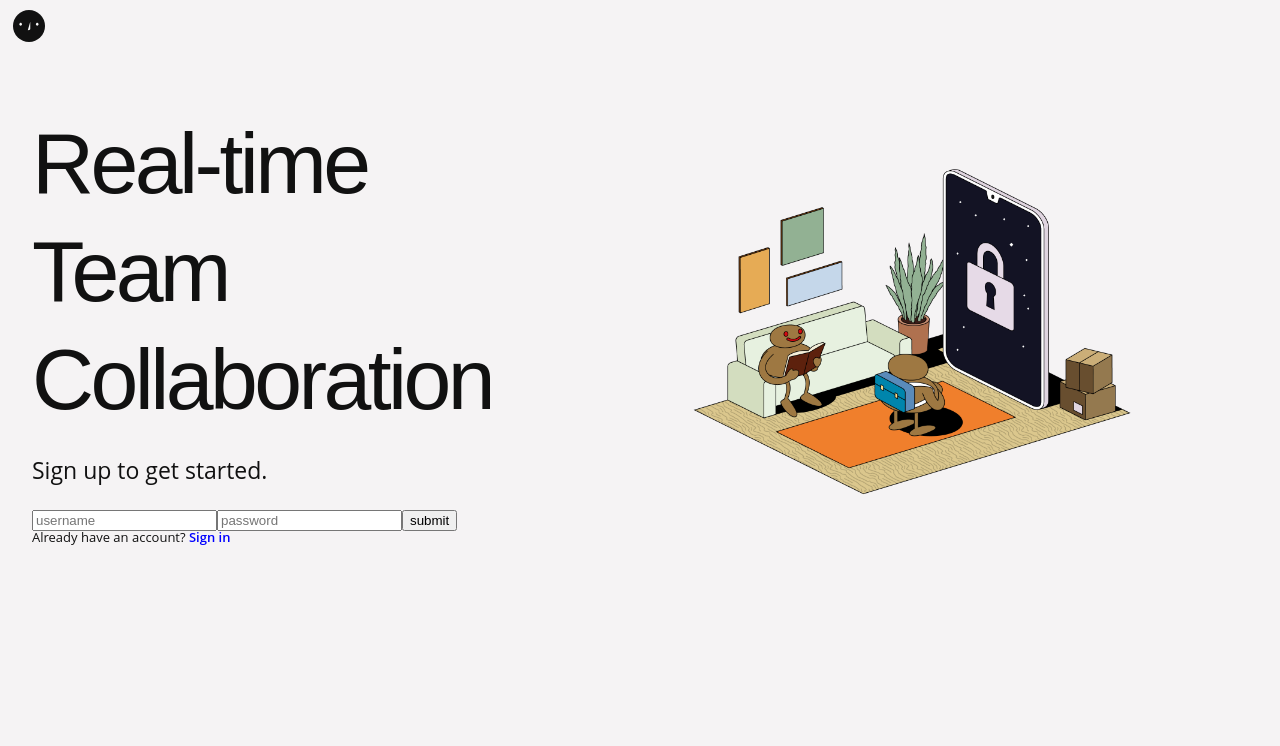
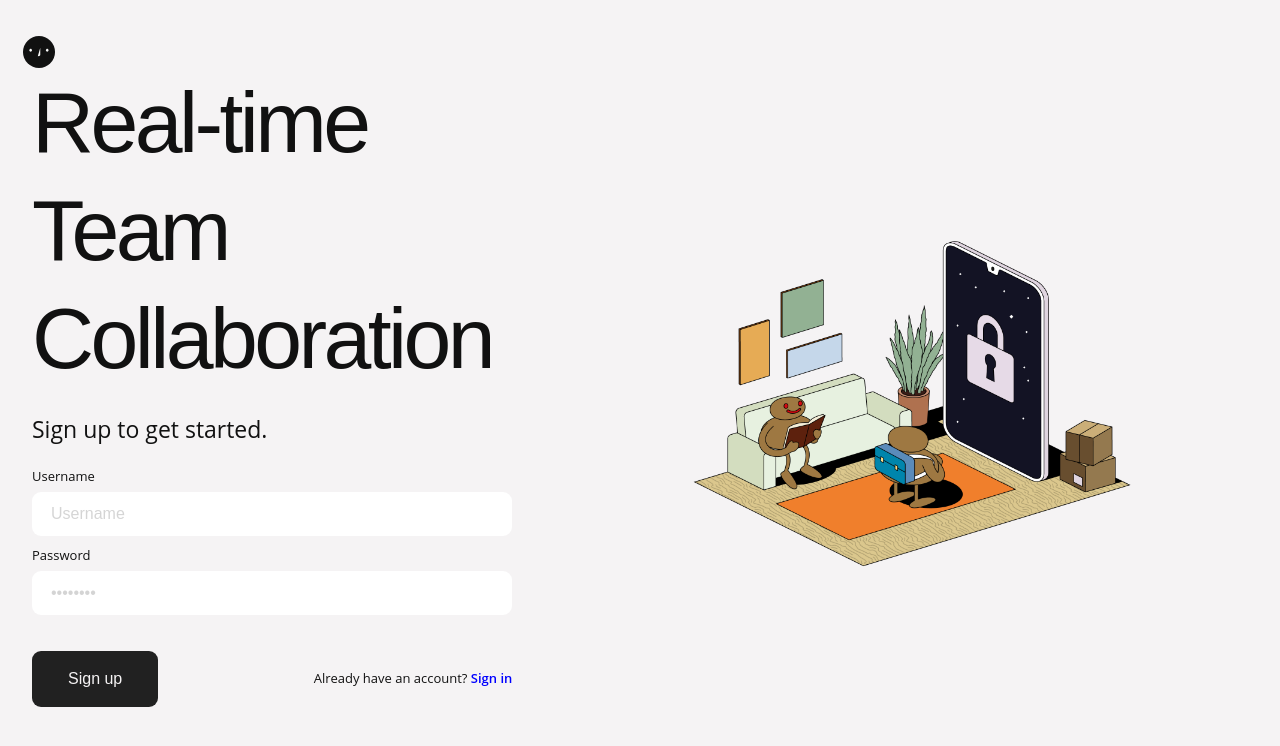
Before and after one commit to nnsncl/kwick, a React (Create React App) app in the folder app/: page /signup in a window 1280 px wide. Shown: the top 746 px of the page. Built offline with nearby package versions, Linux system fonts and the light colour scheme.

Commit message:
Consume new components

```diff
--- a/app/src/components/Header/styles/Header.js
+++ b/app/src/components/Header/styles/Header.js
@@ -1,7 +1,7 @@
 import styled from 'styled-components';
 
 export const HeaderWrapper = styled.nav`
-  padding: 1rem 1.3rem;
+  padding: 3.6rem 2.3rem;
   display: flex;
   align-items: center;
   justify-content: space-between;
--- a/app/src/pages/signup.js
+++ b/app/src/pages/signup.js
@@ -2,7 +2,7 @@ import React, { useState } from 'react';
 import { Link } from 'react-router-dom';
 
 import { useAuth } from '../hooks/use-auth';
-import { Navigation, Layout, AnimatedTitle, Typography } from '../components';
+import { Navigation, Layout, AnimatedTitle, Typography, Input, Button } from '../components';
 
 export default function Signup() {
   const [username, setUserName] = useState('');
@@ -23,12 +23,33 @@ export default function Signup() {
           <Layout.Col size='1'>
             <AnimatedTitle>Real-time Team Collaboration</AnimatedTitle>
             <Typography.BodyLarge>Sign up to get started.</Typography.BodyLarge>
-            <form onSubmit={handleSignup} >
-              <input type='text' defaultValue='' placeholder="username" onChange={e => setUserName(e.target.value)} />
-              <input type='password' defaultValue='' placeholder="password" onChange={e => setPassword(e.target.value)} />
-              <button type='submit' onClick={handleSignup} >submit</button>
+            <form style={{ margin: '2.3rem 0' }} onSubmit={handleSignup} >
+
+               <div style={{ marginBottom: '3.6rem' }} >
+               <Input
+                label="Username"
+                name='username'
+                type='text'
+                defaultValue=''
+                placeholder="Username"
+                onChange={e => setUserName(e.target.value)}
+               />
+              <Input
+                label="Password"
+                name='password'
+                type='password'
+                defaultValue=''
+                placeholder="••••••••"
+                onChange={e => setPassword(e.target.value)}
+               />
+               </div>
+               <div style={{ display: 'flex', alignItems: 'center', justifyContent: 'space-between' }} >
+               <Button.Action type='submit' onClick={handleSignup} >Sign up</Button.Action>
+               <Typography.BodySmall>Already have an account? <Link to='/signin'>Sign in</Link></Typography.BodySmall>
+               </div>
+
             </form>
-            <Typography.BodySmall>Already have an account? <Link to='/signin'>Sign in</Link></Typography.BodySmall>
+
           </Layout.Col>
           <Layout.Col size='2'>
             <img width="100%" src="/SignUp.png" alt="sign up" />
```
